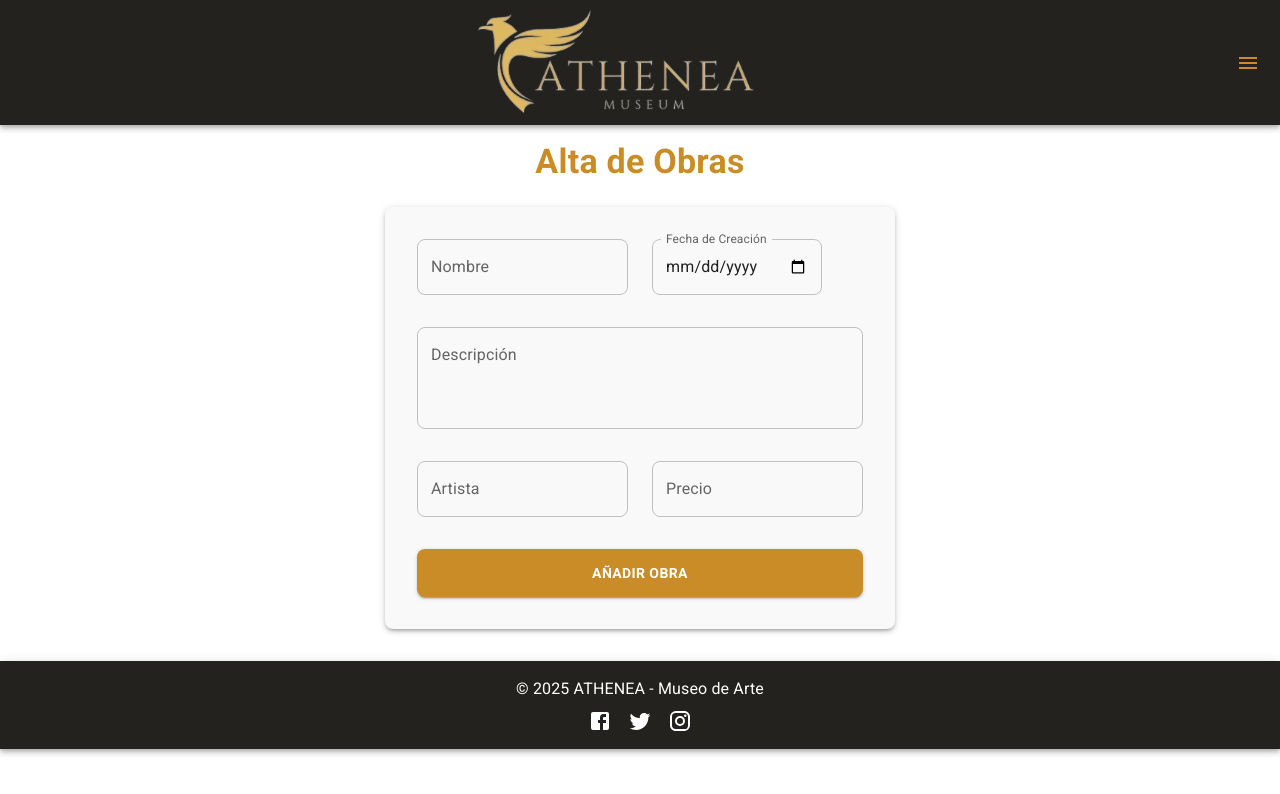
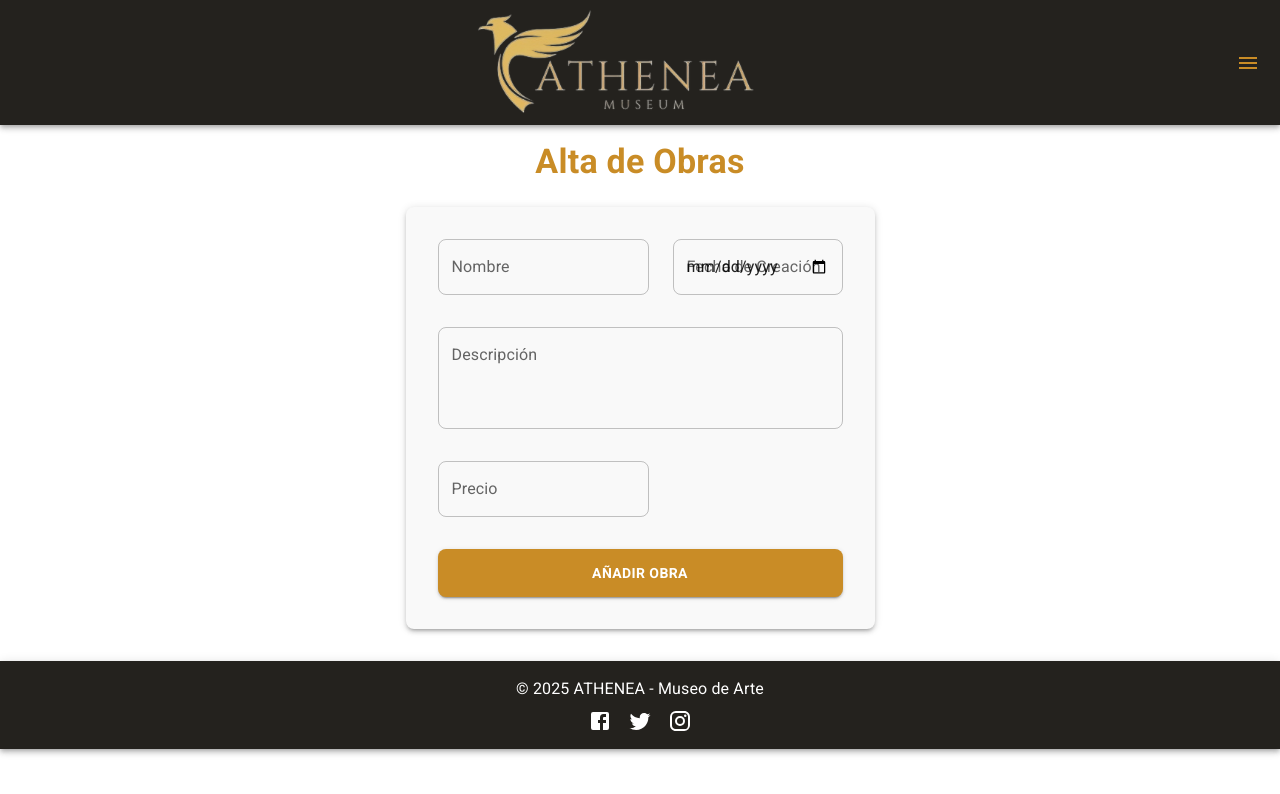
Before and after one commit to PedrooLinero/ProyectoObraArtista, a React (Vite) app in the folder frontend/: page /altaobras in a window 1280 px wide. Shown: the top 794 px of the page. Built offline with nearby package versions, Linux system fonts and the light colour scheme; no server answers.

Commit message:
commit frontend

```diff
--- a/frontend/src/components/AltaObras.jsx
+++ b/frontend/src/components/AltaObras.jsx
@@ -8,9 +8,9 @@ import { apiUrl } from "../pages/config";
 function AltaObras() {
   const [datos, setDatos] = useState({
     nombre: "",
-    fechaCreacion: "",
     descripcion: "",
-    artista: "",
+    fecha: "",
+    // artista: "",
     precio: "",
   });
 
@@ -22,6 +22,8 @@ function AltaObras() {
 
     // Enviamos los datos mediante fetch
     try{
+      console.log(apiUrl);
+      console.log(datos);
         const response = await fetch(apiUrl + "/obras", {
             method: "POST",
             headers: {
@@ -98,11 +100,10 @@ function AltaObras() {
                   label="Fecha de Creación"
                   variant="outlined"
                   type="date"
-                  name="fechaCreacion"
+                  name="fecha"
                   fullWidth
-                  InputLabelProps={{ shrink: true }}
                   sx={{ "& .MuiOutlinedInput-root": { borderRadius: 2 } }}
-                  value={datos.fechaCreacion}
+                  value={datos.fecha}
                   onChange={handleChange}
                 />
               </Grid2>
@@ -123,7 +124,7 @@ function AltaObras() {
 
             {/* Artista y Precio en la misma fila */}
             <Grid2 container spacing={3}>
-              <Grid2 xs={12} sm={8}>
+              {/* <Grid2 xs={12} sm={8}>
                 <TextField
                   label="Artista"
                   variant="outlined"
@@ -133,7 +134,7 @@ function AltaObras() {
                   value={datos.artista}
                   onChange={handleChange}
                 />
-              </Grid2>
+              </Grid2> */}
               <Grid2 xs={12} sm={4}>
                 <TextField
                   label="Precio"
```
